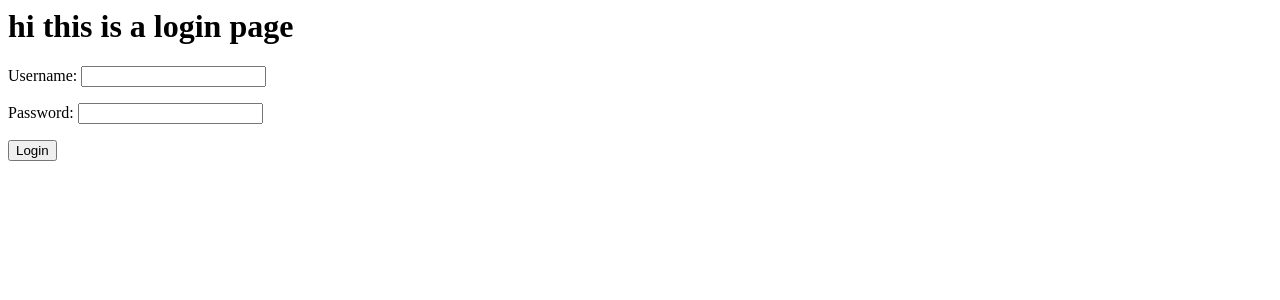
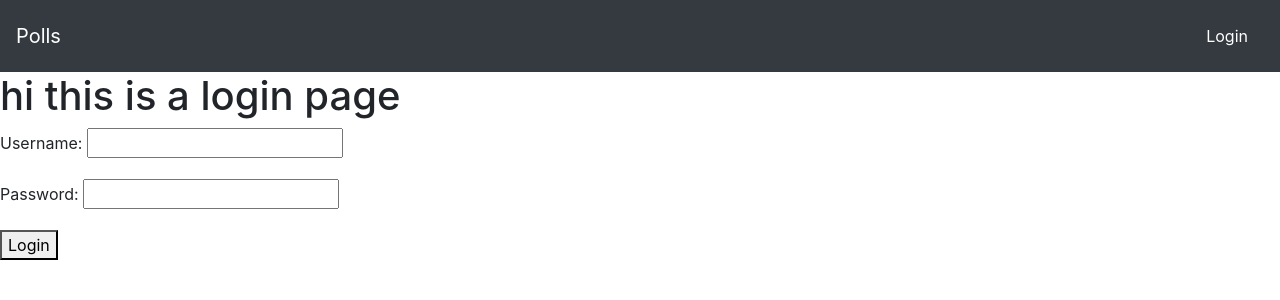
Before and after one commit to rodsmade/Django-hello-world, a Django app: page /login/ in a window 1280 px wide. Shown: the top 300 px of the page. Run offline with Django 4.2, Linux system fonts and the light colour scheme.

Commit message:
included navbar component

```diff
--- a/login_signup_authentication/templates/authenticate/login.html
+++ b/login_signup_authentication/templates/authenticate/login.html
@@ -1,3 +1,7 @@
+{% extends 'polls/base.html' %}
+
+{% block content %}
+
 <h1>hi this is a login page</h1>
 
 {% if messages %}
@@ -6,8 +10,10 @@
     {% endfor %}
 {% endif %}
 
-<form method="post" action="{% url 'login_signup_authentication:index' %}">
+<form method="post" action="{% url 'login_signup_authentication:login' %}">
     {% csrf_token %}
     {{ form.as_p }}
     <button type="submit">Login</button>
 </form>
+
+{% endblock %}
--- /dev/null
+++ b/polls/templates/polls/base.html
@@ -0,0 +1,35 @@
+<!doctype html>
+<html lang="en">
+
+<head>
+    <!-- Required meta tags -->
+    <meta charset="utf-8">
+    <meta name="viewport" content="width=device-width, initial-scale=1, shrink-to-fit=no">
+
+    <!-- Bootstrap CSS -->
+    <link rel="stylesheet" href="https://cdn.jsdelivr.net/npm/bootstrap@4.4.1/dist/css/bootstrap.min.css"
+        integrity="sha384-Vkoo8x4CGsO3+Hhxv8T/Q5PaXtkKtu6ug5TOeNV6gBiFeWPGFN9MuhOf23Q9Ifjh" crossorigin="anonymous">
+
+    <title>Hello, world!</title>
+</head>
+
+<body>
+    {% include 'polls/navbar.html' %}
+
+    {% block content %}
+    {% endblock %}
+
+    <!-- Optional JavaScript -->
+    <!-- jQuery first, then Popper.js, then Bootstrap JS -->
+    <script src="https://code.jquery.com/jquery-3.4.1.slim.min.js"
+        integrity="sha384-J6qa4849blE2+poT4WnyKhv5vZF5SrPo0iEjwBvKU7imGFAV0wwj1yYfoRSJoZ+n"
+        crossorigin="anonymous"></script>
+    <script src="https://cdn.jsdelivr.net/npm/popper.js@1.16.0/dist/umd/popper.min.js"
+        integrity="sha384-Q6E9RHvbIyZFJoft+2mJbHaEWldlvI9IOYy5n3zV9zzTtmI3UksdQRVvoxMfooAo"
+        crossorigin="anonymous"></script>
+    <script src="https://cdn.jsdelivr.net/npm/bootstrap@4.4.1/dist/js/bootstrap.min.js"
+        integrity="sha384-wfSDF2E50Y2D1uUdj0O3uMBJnjuUD4Ih7YwaYd1iqfktj0Uod8GCExl3Og8ifwB6"
+        crossorigin="anonymous"></script>
+</body>
+
+</html>
--- a/polls/templates/polls/index.html
+++ b/polls/templates/polls/index.html
@@ -1,4 +1,8 @@
+{% extends 'polls/base.html' %}
+
 {% load static %}
+
+{% block content %}
 
 <link rel="stylesheet" href="{% static 'polls/style.css' %}">
 
@@ -25,3 +29,5 @@
     <input type="submit" value="Submit">
 </form>
 {% endif %}
+
+{% endblock %}
--- /dev/null
+++ b/polls/templates/polls/navbar.html
@@ -0,0 +1,27 @@
+<nav class="navbar navbar-expand-lg navbar-dark bg-dark">
+    <a class="navbar-brand" href="#">Polls</a>
+    <button class="navbar-toggler" type="button" data-toggle="collapse" data-target="#navbarText"
+        aria-controls="navbarText" aria-expanded="false" aria-label="Toggle navigation">
+        <span class="navbar-toggler-icon"></span>
+    </button>
+    <div class="collapse navbar-collapse" id="navbarText">
+        <ul class="navbar-nav mr-auto">
+            <!-- <li class="nav-item active">
+                <a class="nav-link" href="#">Home <span class="sr-only">(current)</span></a>
+            </li> -->
+            <!-- <li class="nav-item">
+                <a class="nav-link" href="#">Features</a>
+            </li>
+            <li class="nav-item">
+                <a class="nav-link" href="#">Pricing</a>
+            </li> -->
+        </ul>
+        <span class="navbar-text">
+            {% if user.is_authenticated %}
+            <a class="nav-link" href="{% url 'login_signup_authentication:logout' %}">Logout</a>
+            {% else %}
+            <a class="nav-link" href="{% url 'login_signup_authentication:login' %}">Login</a>
+            {% endif %}
+        </span>
+    </div>
+</nav>
```
Lines whose indentation alone changed are shown as unchanged.
